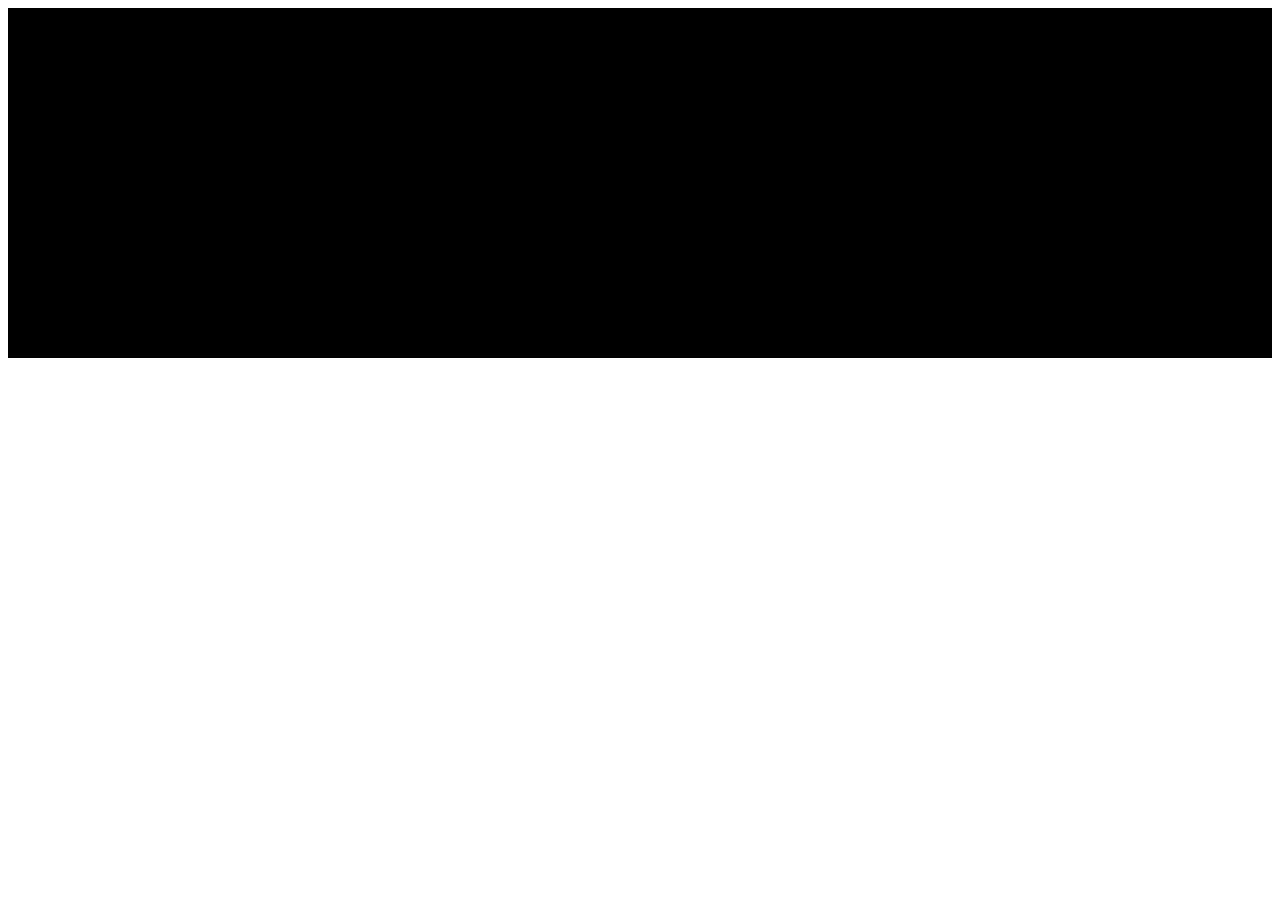
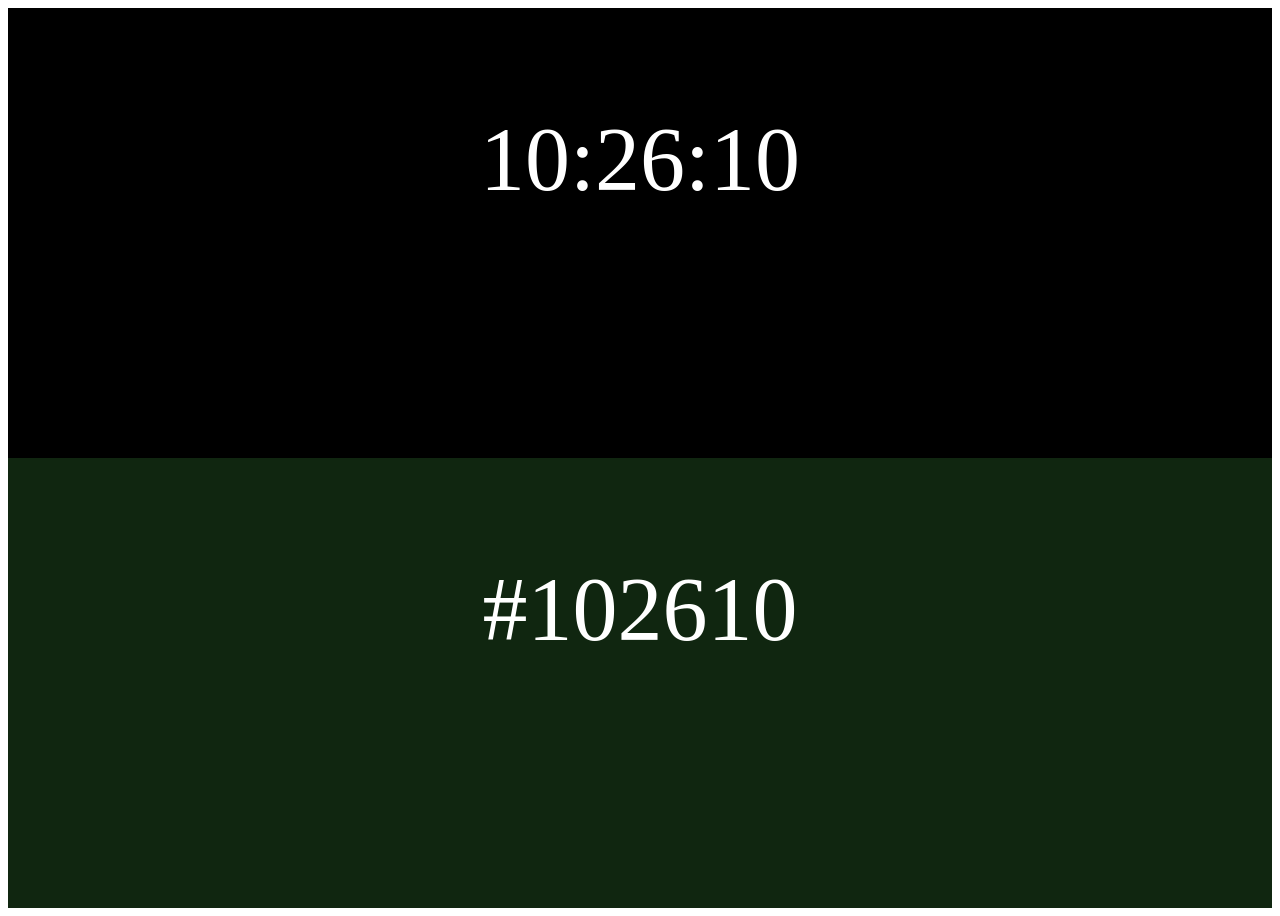
Before and after one commit to henryjf/clockwork, a plain HTML site: page index.html in a window 1280 px wide. Before the commit the page ends 800 px from the top, so only its background shows below. Drawn offline with Linux system fonts and the light colour scheme.

Commit message:
completed clockwork homework

```diff
--- a/index.html
+++ b/index.html
@@ -1,13 +1,12 @@
 <!DOCTYPE html>
 <html>
 <head>
-<link rel="stylesheet" type="text/css" href="main.css">
+<link rel="stylesheet" type="text/css" href="css/main.css">
 	<title></title>
 </head>
 <body>
+
 <div class ="clock1">
-
-
 </div>
 
 <div class="clock2">
@@ -15,6 +14,6 @@
 
 
 
-<script type="text/javascript"src="main.js"></script>
+<script type="text/javascript"src="js/main.js"></script>
 </body>
 </html>
--- /dev/null
+++ b/js/main.js
@@ -0,0 +1,54 @@
+// function getNewDate(){
+// 	return new Date()
+// }
+
+// var clock = new Date();
+// var secs = clock.getSeconds();
+
+
+// console.log(secs);
+
+// myDate.getSeconds();
+
+// var intervalID = window.setInterval(getNewSeconds, 1000);
+
+// function getNewSeconds(){
+// 	return (new Date().getSeconds())
+// }
+
+// var intervalID = window.setInterval(getNewMinutes, 60000);
+
+// function getNewMinutes() {
+// 	return (new Date().getMinutes())
+// }
+
+// var intervalID = window.setInterval(getNewHours, 3600000)
+
+// function getNewHours() {
+// 	return (new Date().getHours())
+// }
+
+// var clock1 = document.querySelector(".clock1");
+// clock1.innerHTML = (getNewHours) + ":" + (getNewMinutes) + ":" + (getNewSeconds);
+
+
+function getNewTime() {
+
+	var hours = new Date().getHours()
+	var minutes = (new Date().getMinutes() < 10) ? "0" + new Date().getMinutes() : new Date().getMinutes();
+	var seconds = (new Date().getSeconds() < 10) ? "0" + new Date().getSeconds() : new Date().getSeconds();
+	hours = (hours >= 12) ? hours - 12 : hours;
+	hours = (hours < 10) ? "0" + hours : hours;
+	var theCurrentTime = hours + ":" + minutes + ":" + seconds;
+	var theCurrentTimeColorful = "#" + hours + minutes + seconds;
+
+
+	var clock1 = document.querySelector(".clock1");
+	var clock2 = document.querySelector(".clock2");
+
+	clock1.innerHTML = theCurrentTime;
+	clock2.innerHTML = theCurrentTimeColorful;
+	clock2.style.backgroundColor = theCurrentTimeColorful;
+
+}
+	window.setInterval(getNewTime, 1000);
--- a/main.js
+++ /dev/null
@@ -1,29 +0,0 @@
-// function getNewDate(){
-// 	return new Date()
-// }
-
-// var clock = new Date();
-// var secs = clock.getSeconds();
-
-
-// console.log(secs);
-
-// myDate.getSeconds();
-
-var intervalID = window.setInterval(getNewSeconds, 1000);
-
-function getNewSeconds(){
-	// console.log(new Date().getSeconds())
-}
-
-var intervalID = window.setInterval(getNewMinutes, 60000);
-
-function getNewMinutes() {
-// 	console.log(new Date().getMinutes())
-}
-
-var intervalID = window.setInterval(getNewHours, 3600000)
-
-function getNewHours() {
-	// console.log(new Date().getHours())
-}
--- a/main.scss
+++ /dev/null
@@ -1,5 +0,0 @@
-.clock1 {
-	background-color: black;
-	margin: auto;
-	height: 350px;
-}
--- /dev/null
+++ b/sass/main.scss
@@ -0,0 +1,17 @@
+.clock1 {
+	color: white;
+	background-color: black;
+	// margin: auto;
+	height: 350px;
+	text-align:center;
+	font-size: 90px;
+	padding-top: 100px;
+}
+
+.clock2 {
+	color: white;
+	height: 350px;
+	text-align:center;
+	font-size: 90px;
+	padding-top: 100px;
+}
```
Also changed, not shown: css/main.css (added), main.css (deleted), 1 other file.
